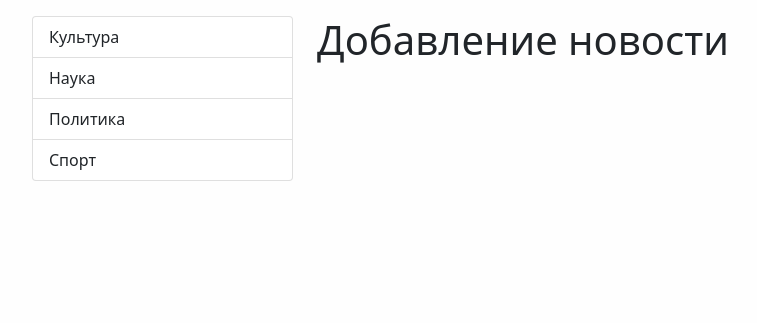
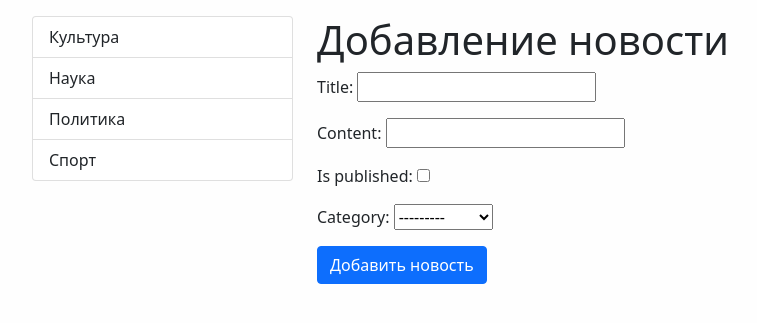
Before and after one commit to carden-code/django_learning, a Django app: page /news/add-news/ in a window 1280 px wide. Shown: the part 56-379 px from the top of the page, without its empty margins (50-807 px from the left). Run offline with Django 3.2, Linux system fonts and the light colour scheme; data comes from the database, SQL or seed files in the repository; some libraries are stand-ins or nearby versions.

Commit message:
add forms.py and add form in add_news.html

```diff
--- /dev/null
+++ b/web_for_my_self_course/testsite/news/forms.py
@@ -0,0 +1,9 @@
+from django import forms
+from .models import Category
+
+
+class NewsForm(forms.Form):
+    title = forms.CharField(max_length=150)
+    content = forms.CharField()
+    is_published = forms.BooleanField()
+    category = forms.ModelChoiceField(queryset=Category.objects.all())
--- a/web_for_my_self_course/testsite/news/templates/news/add_news.html
+++ b/web_for_my_self_course/testsite/news/templates/news/add_news.html
@@ -10,4 +10,10 @@
 
 {% block content %}
     <h1>Добавление новости</h1>
+    <form action="{% url 'add_news' %}" method="post">
+        {% csrf_token %}
+        {{ form.as_p }}
+        <button type="submit" class="btn btn-primary">Добавить новость</button>
+
+    </form>
 {% endblock %}
--- a/web_for_my_self_course/testsite/news/views.py
+++ b/web_for_my_self_course/testsite/news/views.py
@@ -1,6 +1,7 @@
 from django.shortcuts import render, get_object_or_404
 
 from .models import News, Category
+from .forms import NewsForm
 
 
 def index(request):
@@ -30,5 +31,10 @@ def view_news(request, news_id):
     }
     return render(request, template_name='news/view_news.html', context=context)
 
+
 def add_news(request):
-    return render(request=request, template_name='news/add_news.html')
+    if request.method == 'POST':
+        pass
+    else:
+        form = NewsForm()
+        return render(request, template_name='news/add_news.html', context={'form': form})
```
